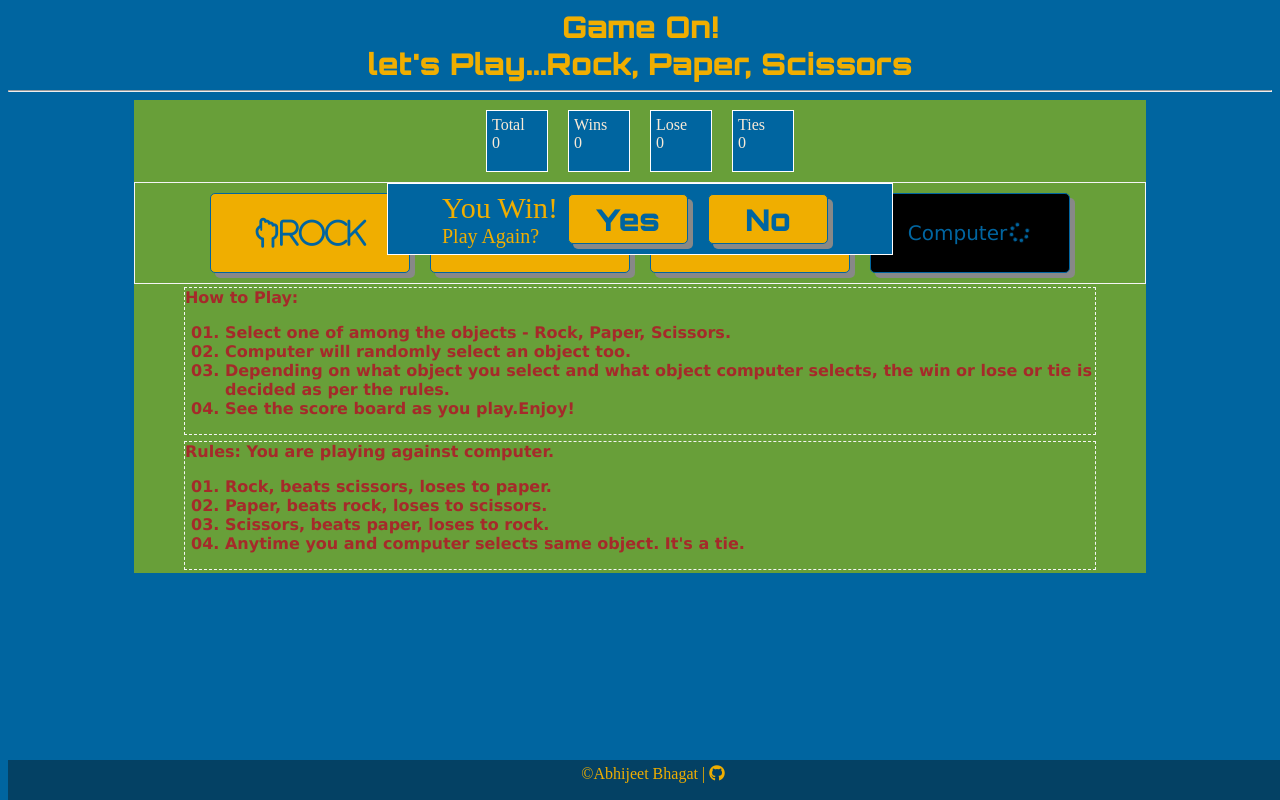
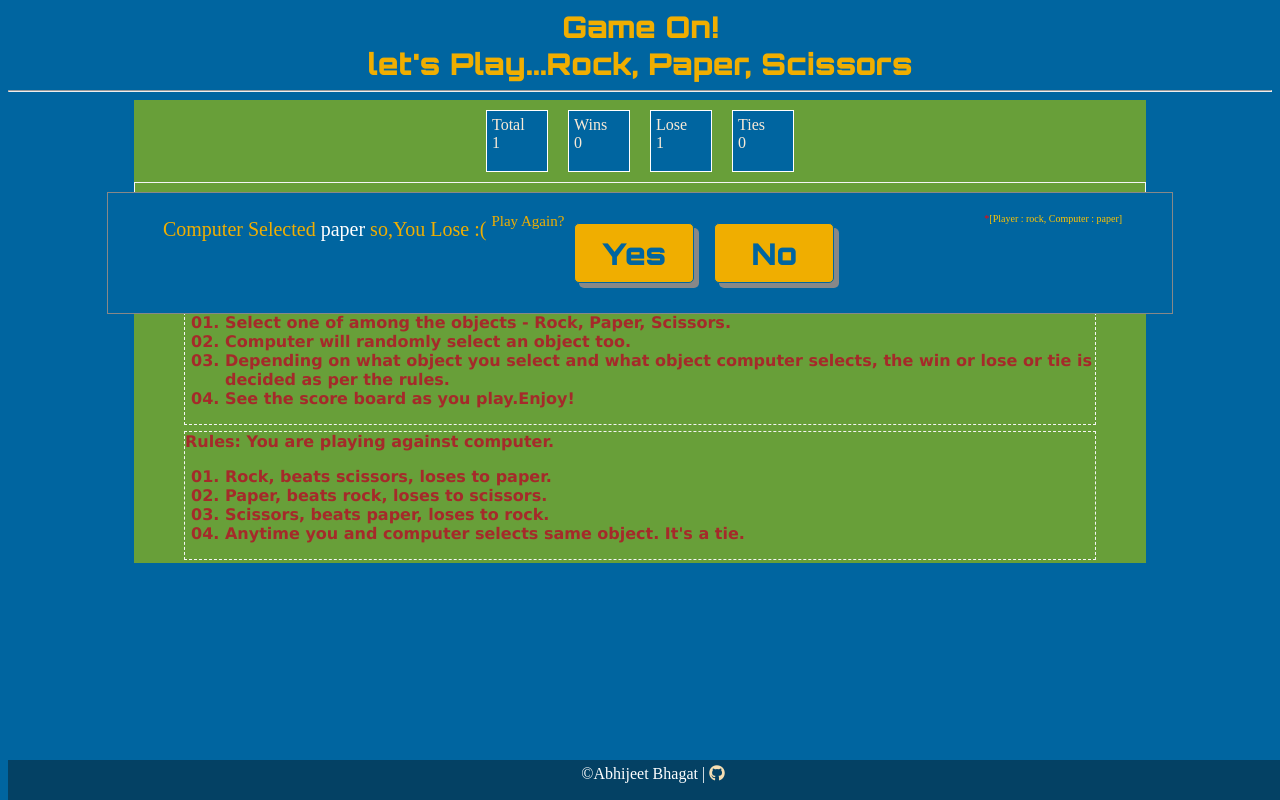
Before and after one commit to bhagatabhijeet/RockPaperScissorsGame, a plain HTML site: page index.html in a window 1280 px wide. Both pictures are taken after a click on the button "Rock". Drawn offline with Linux system fonts and the light colour scheme.

Commit message:
ui with inline javascript working code

```diff
--- a/index.html
+++ b/index.html
@@ -12,6 +12,18 @@
       background-color: #0065a0;
     }
 
+    footer {
+      background-color: #044164;
+      text-align: center;
+      width: 100%;
+      height: 30px;
+      position: fixed;
+      bottom: 0px;
+      padding: 5px;
+      margin: 0px;
+      color: white;
+    }
+
     .container {
       width: 80%;
       background-color: #689f39;
@@ -19,7 +31,7 @@
       height: 100%;
       display: flex;
       flex-direction: column;
-      position:relative;
+      position: relative;
     }
 
     .playcontainer {
@@ -37,7 +49,7 @@
       justify-content: center;
       flex-wrap: wrap;
       align-self: flex-start;
-      width:100%;
+      width: 100%;
       /* border: 1px whitesmoke solid; */
     }
 
@@ -50,8 +62,8 @@
 
     .button {
       border: 1px #0065a0 solid;
-      width: 200px;
-      height: 80px;
+      width: 170px;
+      height: 70px;
       border-radius: 5px;
       background-color: #f0ae00;
       text-align: center;
@@ -65,19 +77,6 @@
       display: flex;
       align-items: center;
       justify-content: center;
-    }
-
-    #yes,#no{
-      width:120px;
-      height: 60px;;
-    }
-    #msg{
-      color:#f0ae00;
-      font-size: 30px;
-    }
-    #msg-check{
-      color:#f0ae00;
-      font-size: 20px;
     }
 
 
@@ -103,17 +102,18 @@
       font-family: 'Lucida Sans', 'Lucida Sans Regular', 'Lucida Grande', 'Lucida Sans Unicode', Geneva, Verdana, sans-serif;
     }
 
-    .scorecard{
-      width:50px;
+    .scorecard {
+      width: 50px;
       height: 50px;
-      border:1px solid white;
+      border: 1px solid white;
       background-color: #0065a0;
-      color:antiquewhite;
-      margin:10px;
-      padding:5px;
+      color: antiquewhite;
+      margin: 10px;
+      padding: 5px;
 
     }
-    #comp{
+
+    #comp {
       font-family: 'Lucida Sans', 'Lucida Sans Regular', 'Lucida Grande', 'Lucida Sans Unicode', Geneva, Verdana, sans-serif;
       font-size: 20px;
       background-color: black;
@@ -123,31 +123,62 @@
       list-style-type: decimal-leading-zero;
     }
 
-    .message{
-      position: absolute;
-      width:50%;
-      height:70%;
-      border:white solid 1px;
-      background-color: #0065a0;
-      top:0px;
+    .modal {
+
+      display: none;
+      /* Hidden by default */
+      position: fixed;
+      /* Stay in place */
+      z-index: 1;
+      /* Sit on top */
+      left: 0;
+      top: 0;
+      width: 100%;
+      /* Full width */
+      height: 100%;
+      /* Full height */
+      overflow: auto;
+      /* Enable scroll if needed */
+    }
+
+    .message {
+
       display: flex;
-      flex-direction: column;
+      flex-direction: row;
       justify-content: center;
       align-content: center;
       flex-wrap: wrap;
-      /* display:none; */
-      z-index: 1;
+      background-color: #0065a0;
+      margin: 15% auto;
+      padding: 20px;
+      border: 1px solid #888;
+      width: 80%;
     }
-    footer{
-      background-color: #044164;
-      text-align: center;
-      width:100%;
-      height: 30px;
-      position: fixed;
-      bottom: 0px;
-      padding: 5px;
-      margin:0px;
-      color:#f0ae00;
+
+    #yes,
+    #no,
+    #ok {
+      width: 120px;
+      height: 60px;
+      ;
+    }
+
+    #ok {
+      visibility: hidden;
+    }
+
+    #msg {
+      color: #f0ae00;
+      font-size: 20px;
+      margin: 5px;
+    }
+
+    #msg-check {
+      color: #f0ae00;
+      font-size: 15px;
+    }
+    a,a:visited{
+      color: wheat;
     }
   </style>
 </head>
@@ -158,36 +189,46 @@
   <hr />
   <div class="container">
     <div class="scorecontainer">
-      <!-- <fieldset>
-      <legend>Scores</legend> -->
       <div class="scorecard" name="totalgames">
         <div class="scorecardheader">Total</div>
-       <div class="scorecardtext">0</div>
+        <div class="scorecardtext" id="total">0</div>
       </div>
       <div class="scorecard" name="wins">
         <div class="scorecardheader">Wins</div>
-        <div class="scorecardtext">0</div>
+        <div class="scorecardtext" id="wins">0</div>
       </div>
       <div class="scorecard" name="lost">
         <div class="scorecardheader">Lose</div>
-        <div class="scorecardtext">0</div>
+        <div class="scorecardtext" id="lost">0</div>
       </div>
       <div class="scorecard" name="ties">
         <div class="scorecardheader">Ties</div>
-        <div class="scorecardtext">0</div>
+        <div class="scorecardtext" id="tie">0</div>
       </div>
     </div>
     <div class="playcontainer">
 
-        <button id="rock" class="button"><i class="fa fa-hand-rock-o" aria-hidden="true">Rock</i></button>
-        <button id="paper" class="button"><i class="fa fa-hand-paper-o" aria-hidden="true">Paper</i></button>
-        <button id="scissors" class="button"><i class="fa fa-hand-scissors-o" aria-hidden="true">Scissors</i>
-        <button id="comp" class="button" disabled>Computer<i class="fa fa-spinner fa-spin fa-cog fa-fw"></i></button>
+      <button id="rock" class="button" onclick="play('rock')">
+        <i class="fa fa-hand-rock-o" aria-hidden="true">Rock</i>
+      </button>
+      <button id="paper" class="button" onclick="play('paper')">
+        <i class="fa fa-hand-paper-o" aria-hidden="true">Paper</i>
+      </button>
+      <button id="scissors" class="button" onclick="play('scissors')">
+        <i class="fa fa-hand-scissors-o" aria-hidden="true">Scissors</i>
+        <button id="comp" class="button" disabled>
+          Computer<i class="fa fa-spinner fa-spin fa-cog fa-fw"></i>
+        </button>
+        <div class="modal" id="mymodal">
           <div class="message">
             <div id="msg">You Win!</div>
             <div id="msg-check">Play Again?</div>
-          <button id="yes" class="button">Yes</button>
-          <button id="no" class="button">No</button>
+            <button id="yes" class="button" onclick="askPlayAgain('yes')">Yes</button>
+            <button id="no" class="button" onclick="askPlayAgain('no')">No</button>
+            <button id="ok" class="button" onclick="stopPlaying()">Ok</button>
+            <span style="color:red; font-size: 10px;">*</span>
+            <span id="values" style="color:rgb(255, 196, 0); font-size: 10px;"></span>
+          </div>
         </div>
     </div>
     <div class="rulescontainer">
@@ -214,10 +255,132 @@
   </div>
   <div style="height: 40px;"></div>
   <footer>
-    &copy;Abhijeet Bhagat | <a href=""></a><i class="fa fa-github" aria-hidden="true"></i></a></footer>
+    &copy;Abhijeet Bhagat | <a href="https://github.com/bhagatabhijeet/RockPaperScissorsGame"><i class="fa fa-github" aria-hidden="true"></i></a>
   </footer>
   <script>
 
+    var playCount = 0;
+    var winCount = 0;
+    var lostCount = 0;
+    var tieCount = 0;
+    var playAgain = true;
+    var computerValueArray = ['rock', 'paper', 'scissors'];
+    var randomSelection;
+
+    function play(val) {
+      playCount++;
+      playerSelection = val;
+
+      //Generate a random number between 0-2;
+      document.getElementById("total").innerText = playCount;
+      randomSelection = Math.floor(Math.random() * 3);
+
+      var computerSelection = computerValueArray[randomSelection];
+      // alert("player selection=" + playerSelection + " computer: "  + randomSelection + computerSelection);
+      if (playerSelection === computerSelection) {
+        setTieCount(computerSelection,playerSelection);
+        return;
+      }
+      switch (playerSelection) {
+        case 'rock':
+          if (computerSelection === 'scissors') {
+            setWinCount(computerSelection,playerSelection);
+            return;
+          }
+          else {
+            setLostCount(computerSelection,playerSelection);
+            return;
+          }
+        case 'scissors':
+          if (computerSelection === 'paper') {
+            setWinCount(computerSelection,playerSelection);
+            return;
+          }
+          else {
+            setLostCount(computerSelection,playerSelection);
+            return;
+          }
+
+        case 'paper':
+          if (computerSelection === 'rock') {
+            setWinCount(computerSelection,playerSelection);
+            return;
+          }
+          else {
+            setLostCount(computerSelection,playerSelection);
+            return;
+          }
+      }
+    }
+    //set winCount and update UI
+    function setWinCount(coumputerVal,playerVal) {
+      ++winCount;
+      document.getElementById("values").innerText = "[Player : " + playerVal + ", Computer : " + coumputerVal + "]";
+      document.getElementById("wins").innerText = winCount;
+      coumputerVal="<span style='color:white;'>" + coumputerVal + "</span>";
+      document.getElementById("msg").innerHTML = "Computer Selected " + coumputerVal + " so,You Win!";
+      document.getElementsByClassName("modal")[0].style.display = "block";
+    }
+
+    //set lostCount and update UI
+    function setLostCount(coumputerVal,playerVal) {
+      ++lostCount;
+      document.getElementById("values").innerText = "[Player : " + playerVal + ", Computer : " + coumputerVal+ "]";
+      document.getElementById("lost").innerText = lostCount;
+      coumputerVal="<span style='color:white;'>" + coumputerVal + "</span>";
+      document.getElementById("msg").innerHTML = "Computer Selected " + coumputerVal + " so,You Lose :(";
+      document.getElementsByClassName("modal")[0].style.display = "block";
+    }
+
+    //set tieCount and update UI
+    function setTieCount(coumputerVal,playerVal) {
+      ++tieCount;
+      document.getElementById("values").innerText = "[Player : " + playerVal + ", Computer : " + coumputerVal+ "]";
+      document.getElementById("tie").innerText = tieCount;
+      coumputerVal="<span style='color:white;'>" + coumputerVal + "</span>";
+      document.getElementById("msg").innerHTML = "Computer Selected " + coumputerVal + " so,It's a Tie";
+      document.getElementsByClassName("modal")[0].style.display = "block";
+    }
+
+    //reset all counts and update UI
+    function resetCounts() {
+      playCount = winCount = lostCount = tieCount = 0;
+      document.getElementById("total").innerText = 0;
+      document.getElementById("wins").innerText = 0;
+      document.getElementById("lost").innerText = 0;
+      document.getElementById("tie").innerText = 0;
+    }
+
+    function askPlayAgain(val) {
+      if (val === 'yes') {
+        document.getElementsByClassName("modal")[0].style.display = "none";
+      }
+      else {
+        document.getElementById("ok").style.visibility = "visible";
+        document.getElementById("yes").style.display = "none";
+        document.getElementById("no").style.display = "none";
+        document.getElementById("msg-check").style.display = "none";
+        document.getElementById("msg").innerText = "Thanks for Playing! Your Scores will now reset.";
+      }
+    }
+
+    function stopPlaying() {
+      document.getElementsByClassName("modal")[0].style.display = "none";
+      document.getElementById("yes").style.display = "block";
+      document.getElementById("no").style.display = "block";
+      document.getElementById("msg").style.display = "block";
+      document.getElementById("msg-check").style.display = "block";
+      document.getElementById("ok").style.visibility = "hidden";
+      resetCounts();
+    }
+
+    window.onclick = function (event) {
+      if (event.target == modal) {
+        modal.style.display = "none";
+      }
+    }
+
   </script>
 </body>
+
 </html>
```
Lines whose indentation alone changed are shown as unchanged.
